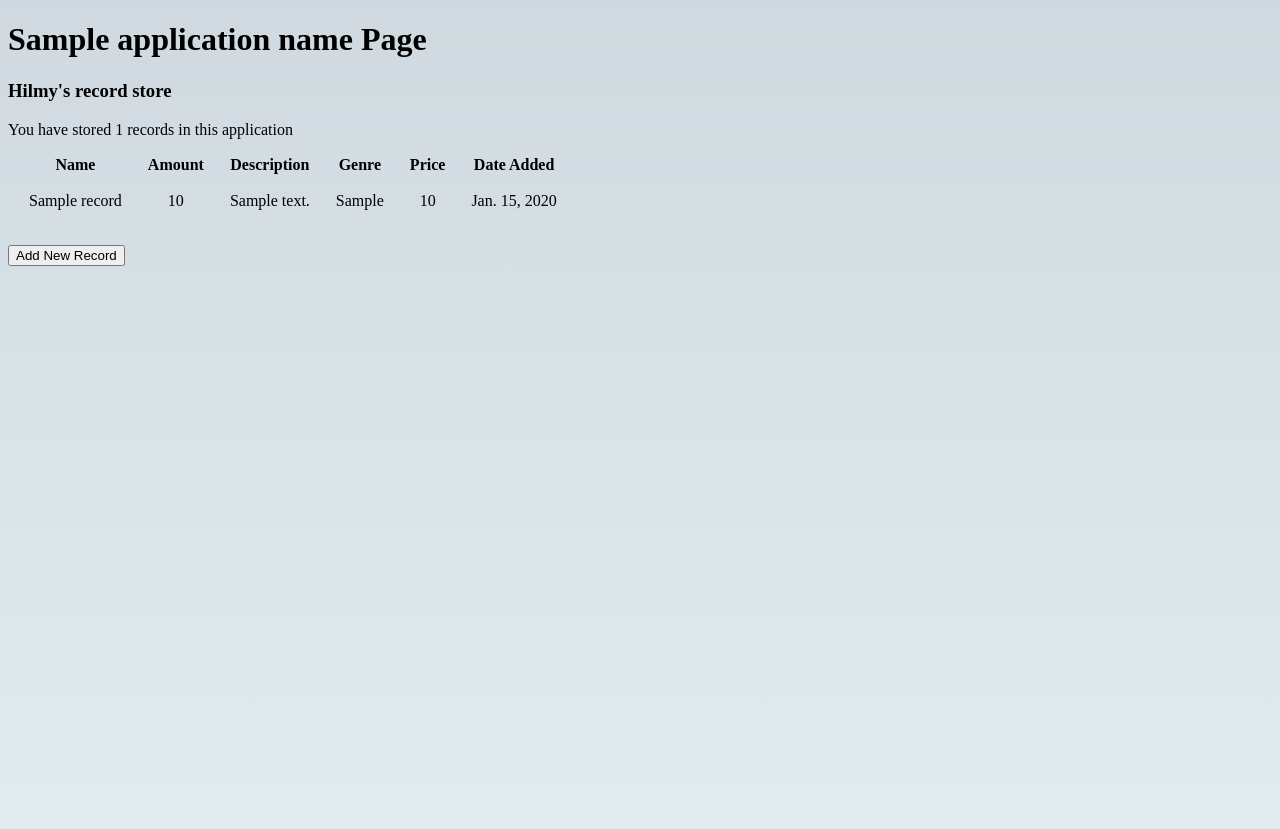
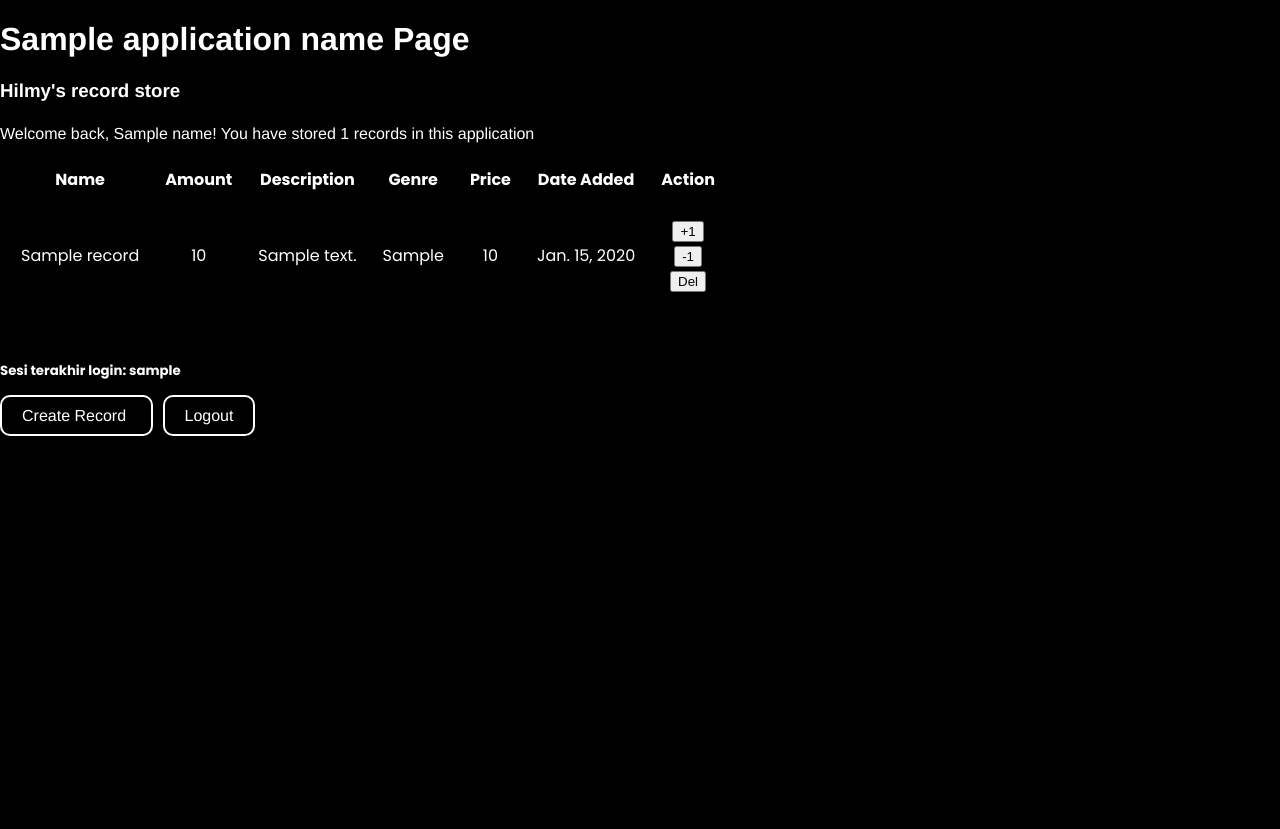
Before and after one commit to m-hilmy-erryanto/hilmeezy-records, a Django app: template main/templates/main.html in a window 1280 px wide. After the commit the page ends 436 px from the top, so only its background shows below. Run offline with Django 4.2, Linux system fonts and the light colour scheme; tables that the repository leaves empty hold one stand-in row (values such as "Sample post"); the template is opened without the code that fills it: values that come from a table or form of the project are taken from there, most other values are stand-ins (such as "Sample title", 1, 10 or a date in 2020).

Commit message:
tugas 4 minus gambar

```diff
--- a/main/models.py
+++ b/main/models.py
@@ -1,7 +1,9 @@
 from django.db import models
+from django.contrib.auth.models import User
 
 # Create your models here.
 class Record(models.Model):
+    user = models.ForeignKey(User, on_delete=models.CASCADE)
     name = models.CharField(max_length=255)
     amount = models.IntegerField()
     description = models.TextField()
--- a/main/templates/main.html
+++ b/main/templates/main.html
@@ -1,42 +1,92 @@
 {% extends 'base.html' %}
-
 {% block content %}
 <h1>{{ application_name}} Page</h1>
 
 <h3>Hilmy's record store</h3>
+<span>Welcome back, {{ name }}! You have stored {{ records|length }} records in this application</span>
+<style>
+    table {
+    border-spacing: 1rem;
+    }
+    th, td {
+      text-align: center;
+      padding: 5px;
+    }
+    th:nth-child(3) {
+      max-width: 200px;
+    }
+    td.description {
+    max-width: 200px;
+    white-space: normal;
+    overflow: hidden;
+    text-overflow: ellipsis;
+    text-align: justify;
+    }
+    h1, h3, span {
+    font-family: "Helvetica", sans-serif;
+    }
+    a.button {
+        text-decoration: none;
+        background-color: transparent;
+        color: white;
+        padding: 10px 20px;
+        border-radius: 10px;
+        font-family: 'Helvetica Neue', sans-serif;
+        border: 2px solid white;
+        margin-right: 10px;
+    }
+    img{
+      width: 10%;
+    }
+  </style>
 
-
-<span>You have stored {{ records|length }} records in this application</span>
-
-
-<table style="border-spacing: 1rem;">
-    <tr >
-        <th style="padding-left: 5px;padding-right: 5px;">Name</th>
-        <th style="padding-left: 5px;padding-right: 5px;">Amount</th>
-        <th style="padding-left: 5px;padding-right: 5px;">Description</th>
-        <th style="padding-left: 5px;padding-right: 5px;">Genre</th>
-        <th style="padding-left: 5px;padding-right: 5px;">Price</th>
-        <th style="padding-left: 5px;padding-right: 5px;">Date Added</th>
+  <table>
+    <tr>
+      <th>Name</th>
+      <th>Amount</th>
+      <th>Description</th>
+      <th>Genre</th>
+      <th>Price</th>
+      <th>Date Added</th>
+      <th>Action</th>
     </tr>
-
     {% for record in records %}
-        <tr >
-            <td style="text-align: center;padding-left: 5px;padding-right: 5px;">{{record.name}}</td>
-            <td style="text-align: center;padding-left: 5px;padding-right: 5px;">{{record.amount}}</td>
-            <td style="text-align: center;max-width: 200px;text-align: center;padding-left: 5px;padding-right: 5px;">{{record.description}}</td>
-            <td style="text-align: center;padding-left: 5px;padding-right: 5px;">{{record.genre}}</td>
-            <td style="text-align: center;padding-left: 5px;padding-right: 5px;">{{record.price}}</td>
-            <td style="text-align: center;padding-left: 5px;padding-right: 5px;">{{record.date_added}}</td>
+    <tr>
+      <td>{{record.name}}</td>
+      <td>{{record.amount}}</td>
+      <td class="description">{{record.description}}</td>
+      <td>{{record.genre}}</td>
+      <td>{{record.price}}</td>
+      <td>{{record.date_added}}</td>
+      <td>
+        <form method="GET" action="{% url 'main:add_one' record.id %}">
+          {% csrf_token %}
+          <button type="submit" class="btn btn-success btn-sm">+1</button>
+        </form>
+        <form method="GET" action="{% url 'main:remove_one' record.id %}">
+          {% csrf_token %}
+          <button type="submit" class="btn btn-danger btn-sm">-1</button>
+        </form>
+        <form method="GET" action="{% url 'main:delete_record' record.id %}">
+          {% csrf_token %}
+          <button type="submit" class="btn btn-danger btn-sm">Del</button>
+        </form>
+      </td>
     </tr>
     {% endfor %}
   </table>
 
   <br />
 
-<a href="{% url 'main:create_record' %}">
-    <button>
-        Add New Record
-    </button>
+  <h5>Sesi terakhir login: {{ last_login }}</h5>
+
+  <a href="{% url 'main:create_record' %}" class="button">
+    Create Record
   </a>
 
+  <a href="{% url 'main:logout' %}" class="button">
+    Logout
+  </a>
+
+
 {% endblock content %}
--- a/main/urls.py
+++ b/main/urls.py
@@ -1,9 +1,5 @@
 from django.urls import path
-from main.views import show_main, create_record, show_xml, show_json, show_xml_by_id, show_json_by_id
-
-
-
-
+from main.views import show_main, create_record, show_xml, show_json, show_xml_by_id, show_json_by_id, register, login_user, logout_user, add_one, remove_one, delete_record
 app_name = 'main'
 
 urlpatterns = [
@@ -13,4 +9,10 @@ urlpatterns = [
     path('json/', show_json, name='show_json'),
     path('xml/<int:id>/', show_xml_by_id, name='show_xml_by_id'),
     path('json/<int:id>/', show_json_by_id, name='show_json_by_id'),
+    path('register/', register, name='register'),
+    path('login/', login_user, name='login'),
+    path('logout/', logout_user, name='logout'),
+    path('add_one/<int:record_id>/', add_one, name='add_one'),
+    path('remove_one/<int:record_id>/', remove_one, name='remove_one'),
+    path('delete_record/<int:record_id>/', delete_record, name='delete_record'),
 ]
--- a/templates/base.html
+++ b/templates/base.html
@@ -3,15 +3,25 @@
 <html lang="en">
 <head>
     <meta charset="UTF-8" />
-        <meta
-            name="viewport"
-            content="width=device-width, initial-scale=1.0"
-        />
+    <meta name="viewport" content="width=device-width, initial-scale=1.0" />
     {% block meta %}
     {% endblock meta %}
+
+    <link href="https://fonts.googleapis.com/css2?family=Poppins:wght@300;400;500;600;700&display=swap" rel="stylesheet" />
+
+    <style>
+        body {
+            font-family: 'Poppins', sans-serif;
+            margin: 0;
+            padding: 0;
+            background-color: black;
+            color: white;
+            min-height: 100vh;
+        }
+    </style>
 </head>
 
-    <body style="padding: 0; background-image: linear-gradient(#cfd9df , #e2ebf0);  color: black;min-height: 100vh;">
+<body>
     {% block content %}
     {% endblock content %}
 </body>
```
Also changed, not shown: main/templates/login.html (added, +64 -0 lines), main/templates/register.html (added, +34 -0 lines), main/views.py (+69 -5 lines), README.md, images/User 1.png (added), images/User 2.png (added), main/migrations/0002_record_user.py (added). Lines whose indentation alone changed are shown as unchanged.
